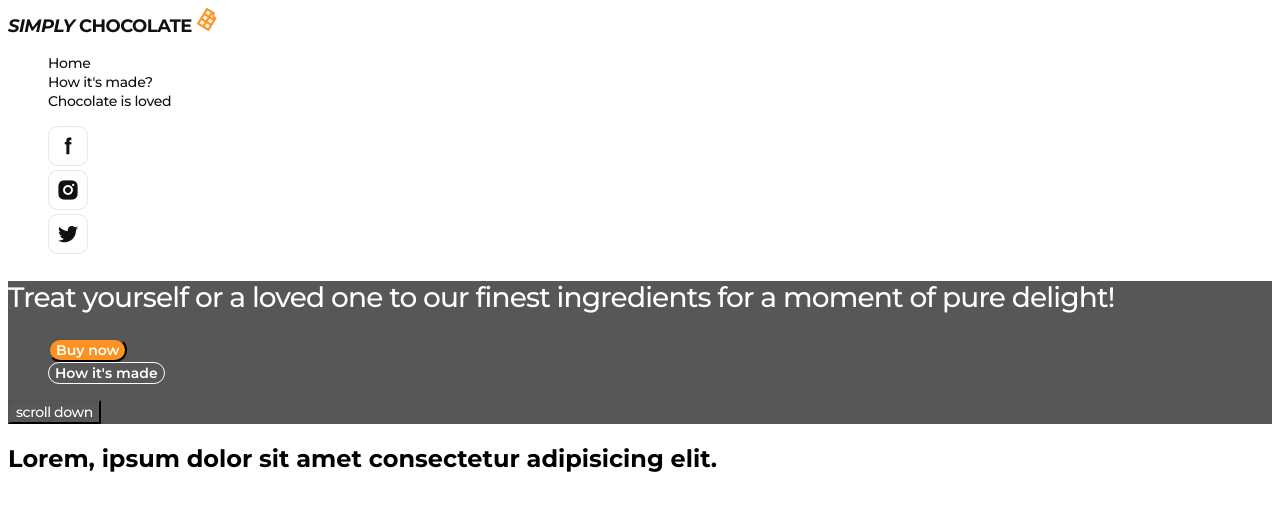
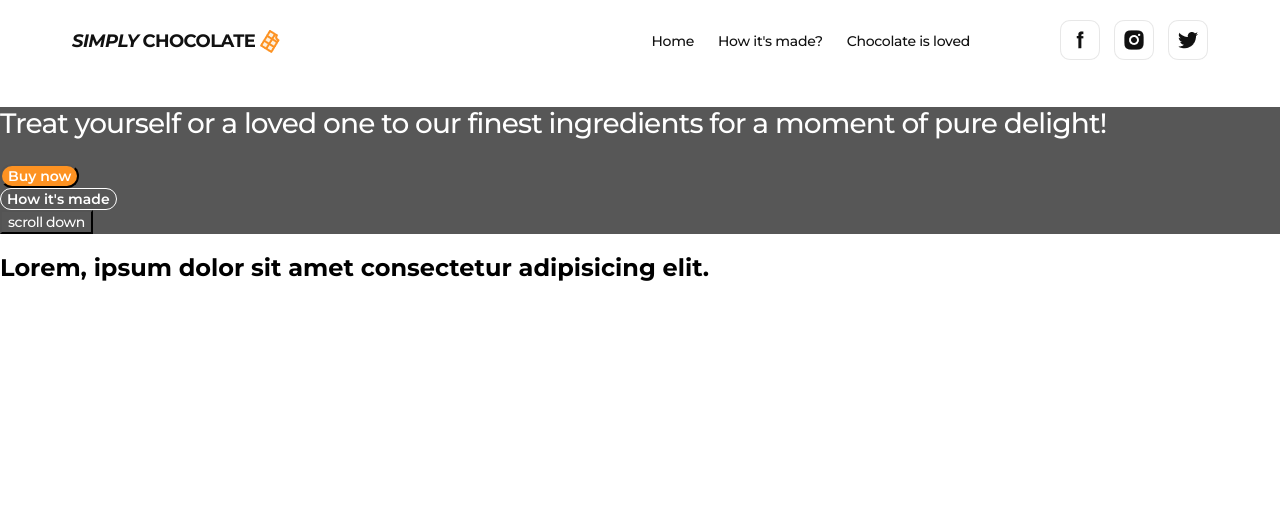
Before and after one commit to ASkypka/bc-66-practice, a plain HTML site: page index.html in a window 1280 px wide. Drawn offline with nearby package versions, Linux system fonts and the light colour scheme.

Commit message:
header flex

```diff
--- a/css/styles.css
+++ b/css/styles.css
@@ -1,18 +1,38 @@
 /* Base */
 body {
   font-family: "Montserrat", sans-serif;
+  margin: 0;
 }
 
 .list {
   list-style-type: none;
+  margin: 0;
+  padding: 0;
 }
 
 .link {
   text-decoration: none;
 }
 
+.container {
+  max-width: 1200px;
+  padding-left: 32px;
+  padding-right: 32px;
+  margin: 0 auto;
+}
 /* Header */
+.header-container {
+  display: flex;
+  align-items: center;
+
+}
+
 .logo {
+  display: inline-flex;
+  align-items: center;
+  gap: 4px;
+  margin-right: auto;
+  padding: 30px 0;
   color: var(--black, #111);
   font-size: 18px;
   font-weight: 700;
@@ -23,8 +43,20 @@ body {
 .logo-span {
   font-style: italic;
 }
+.header-nav-list {
+  margin-right: 90px;
+  display: flex;
+  gap: 24px;
+}
+
+.header-icons-list {
+  display: flex;
+  gap: 14px;
+}
 
 .nav-link {
+  display: block;
+  padding: 32px 0;
   color: var(--black, #111);
   font-size: 14px;
   font-style: normal;
--- a/index.html
+++ b/index.html
@@ -10,11 +10,13 @@
       href="https://fonts.googleapis.com/css2?family=Montserrat:ital,wght@0,400;0,500;0,600;0,700;1,700&family=PT+Sans+Narrow:wght@400;700&display=swap"
       rel="stylesheet"
     />
+    <link rel="stylesheet" href="https://cdnjs.cloudflare.com/ajax/libs/modern-normalize/2.0.0/modern-normalize.min.css" integrity="sha512-4xo8blKMVCiXpTaLzQSLSw3KFOVPWhm/TRtuPVc4WG6kUgjH6J03IBuG7JZPkcWMxJ5huwaBpOpnwYElP/m6wg==" crossorigin="anonymous" referrerpolicy="no-referrer" />
     <link rel="stylesheet" href="./css/styles.css" />
   </head>
   <!-- =========================== BODY ===============================-->
   <body>
     <header class="header">
+      <div class="container header-container">
         <a class="logo link" href="./index.html">
           <span class="logo-span">SIMPLY</span> CHOCOLATE
           <img src="./images/chocolate.png" alt="icon" />
@@ -43,6 +45,7 @@
             /></a>
           </li>
         </ul>
+      </div>
     </header>
 
     <main>
```
Lines whose indentation alone changed are shown as unchanged.
